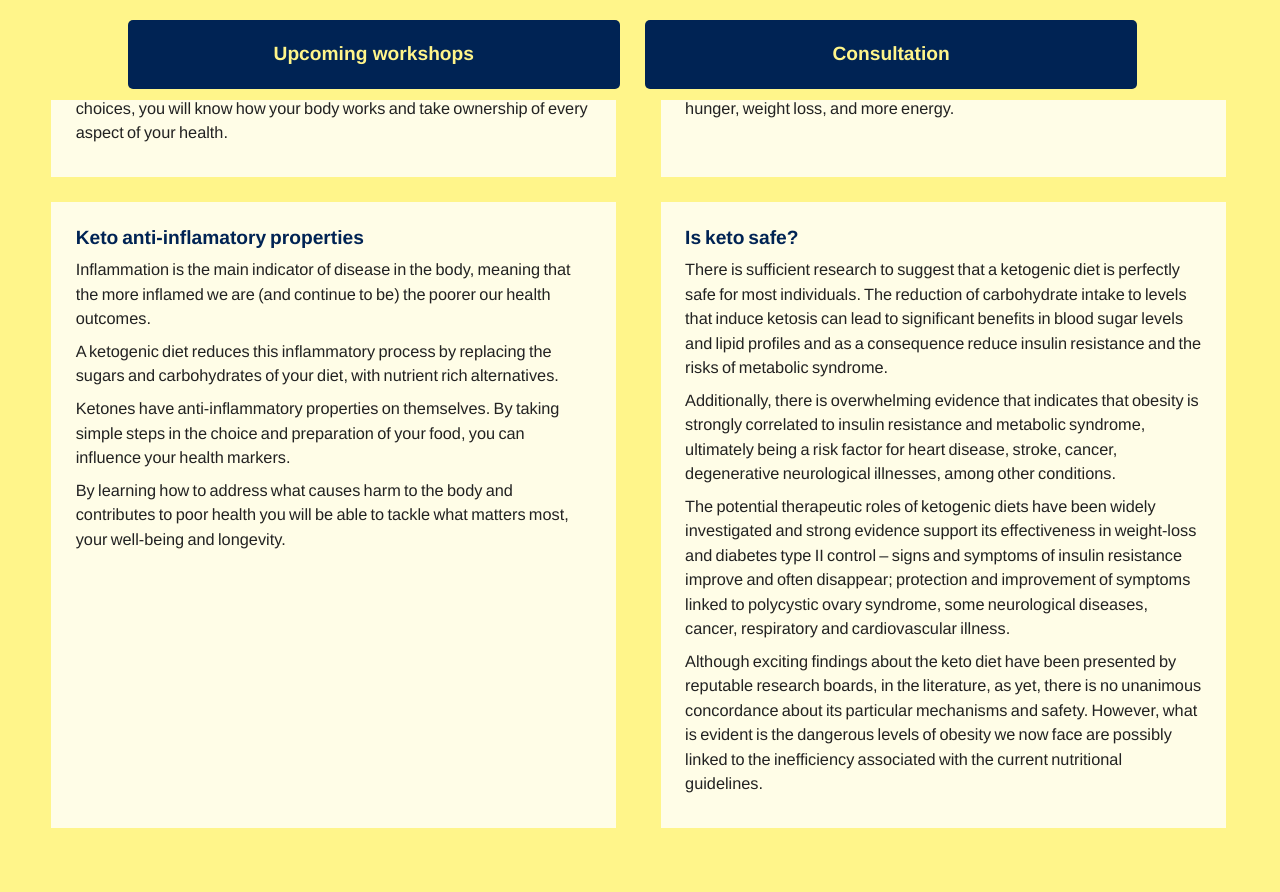
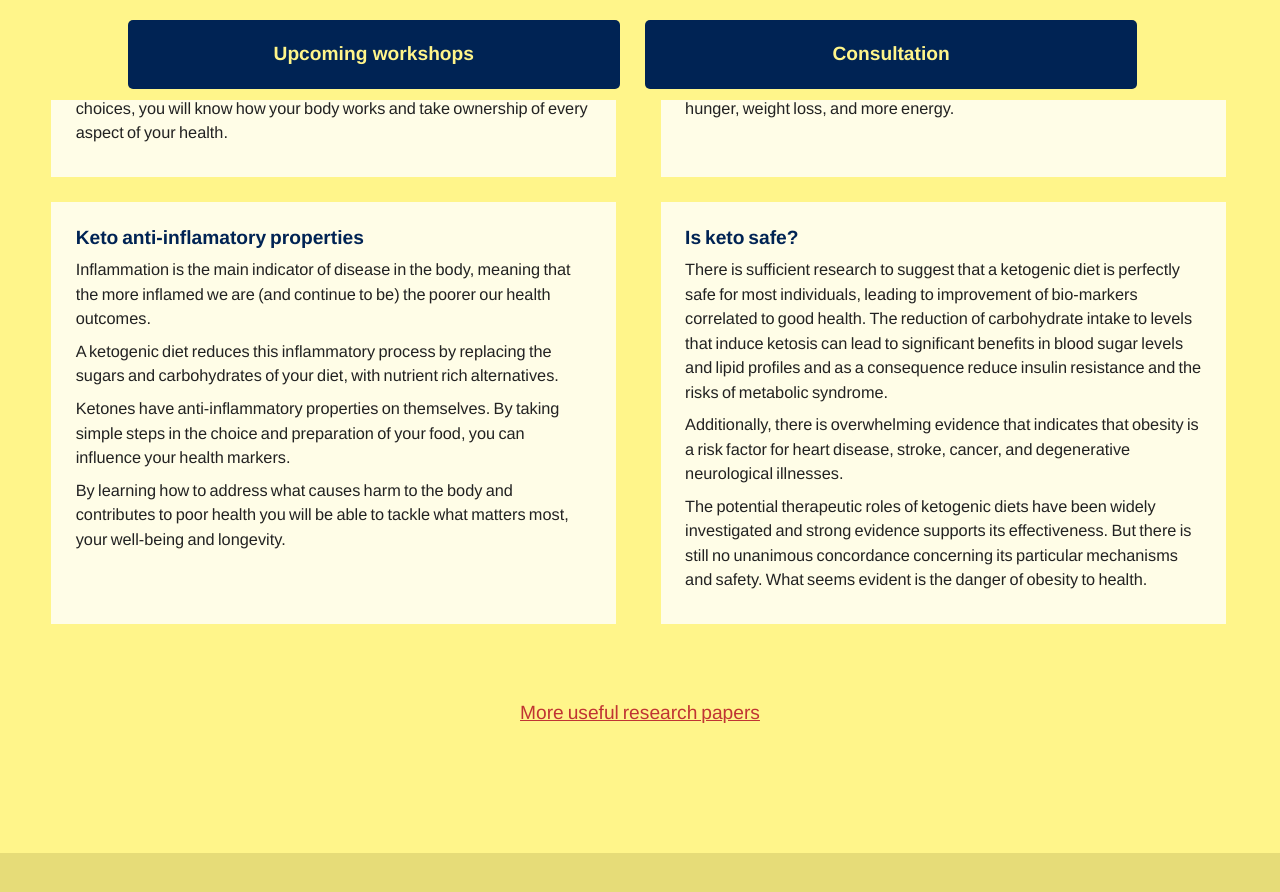
Before and after one commit to martincf/ketolifecoach, a Jekyll site: the page built from index.md, in a window 1280 px wide and 900 px high, scrolled down 5166 px. Shown: the top 892 px of the window. Built offline with Jekyll 4.4.1, drawn with Linux system fonts in a browser that asks for light colours; some web fonts are replaced.

Commit message:
Updated more info fact

```diff
--- a/_data/facts.yml
+++ b/_data/facts.yml
@@ -26,10 +26,9 @@
 
 - title: Is keto safe?
   text: |
-    There is sufficient research to suggest that a ketogenic diet is perfectly safe for most individuals. The reduction of carbohydrate intake to levels that induce ketosis can lead to significant benefits in blood sugar levels and lipid profiles and as a consequence reduce insulin resistance and the risks of metabolic syndrome.
+    There is sufficient research to suggest that a ketogenic diet is perfectly safe for most individuals, leading to improvement of bio-markers correlated to good health. The reduction of carbohydrate intake to levels that induce ketosis can lead to significant benefits in blood sugar levels and lipid profiles and as a consequence reduce insulin resistance and the risks of metabolic syndrome.
 
-    Additionally, there is overwhelming evidence that indicates that obesity is strongly correlated to insulin resistance and metabolic syndrome, ultimately being a risk factor for heart disease, stroke, cancer, degenerative neurological illnesses, among other conditions.
+    Additionally, there is overwhelming evidence that indicates that obesity is a risk factor for heart disease, stroke, cancer, and degenerative neurological illnesses.
 
-    The potential therapeutic roles of ketogenic diets have been widely investigated and strong evidence support its effectiveness in weight-loss and diabetes type II control – signs and symptoms of insulin resistance improve and often disappear; protection and improvement of symptoms linked to polycystic ovary syndrome, some neurological diseases, cancer, respiratory and cardiovascular illness.
-
-    Although exciting findings about the keto diet have been presented by reputable research boards, in the literature, as yet, there is no unanimous concordance about its particular mechanisms and safety. However, what is evident is the dangerous levels of obesity we now face are possibly linked to the inefficiency associated with the current nutritional guidelines.
+    The potential therapeutic roles of ketogenic diets have been widely investigated and strong evidence supports its effectiveness. But there is still no unanimous concordance concerning its particular mechanisms and safety.
+    What seems evident is the danger of obesity to health.
```
Also changed, not shown: 1 other file.
